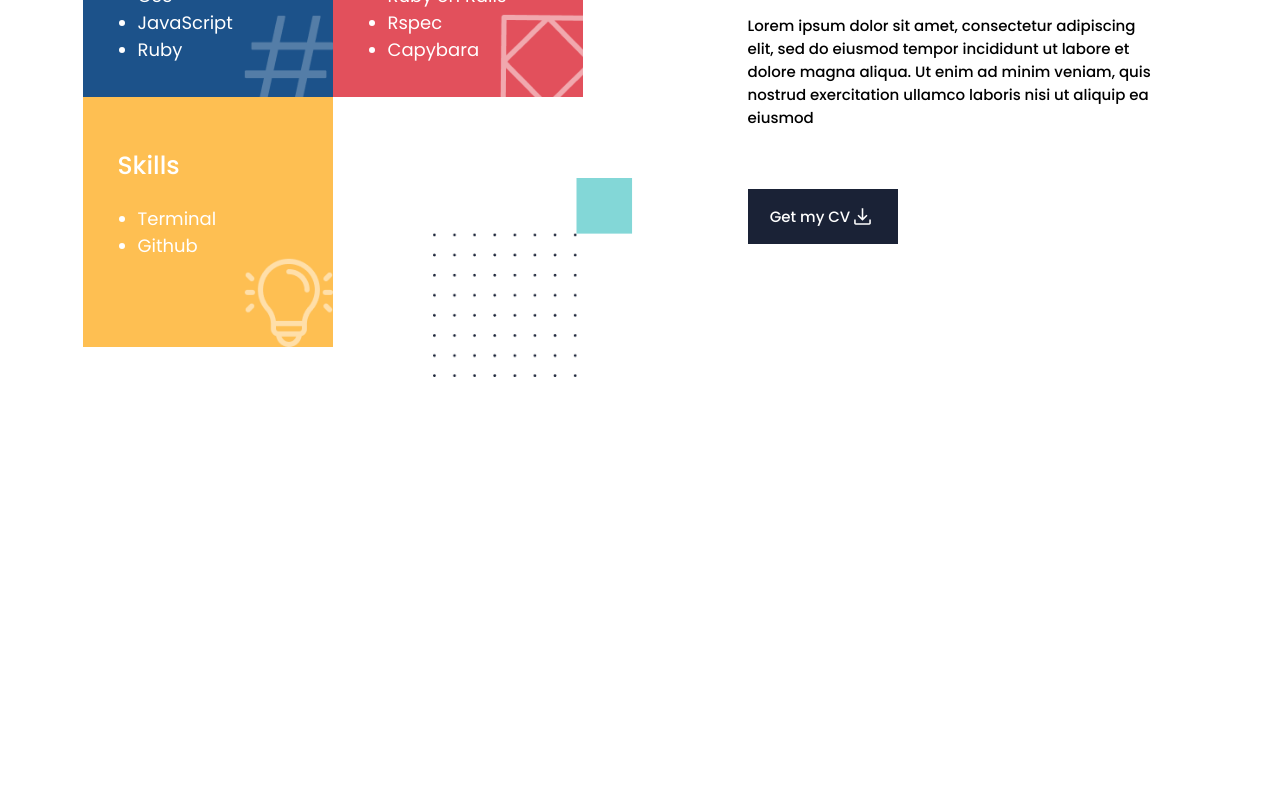
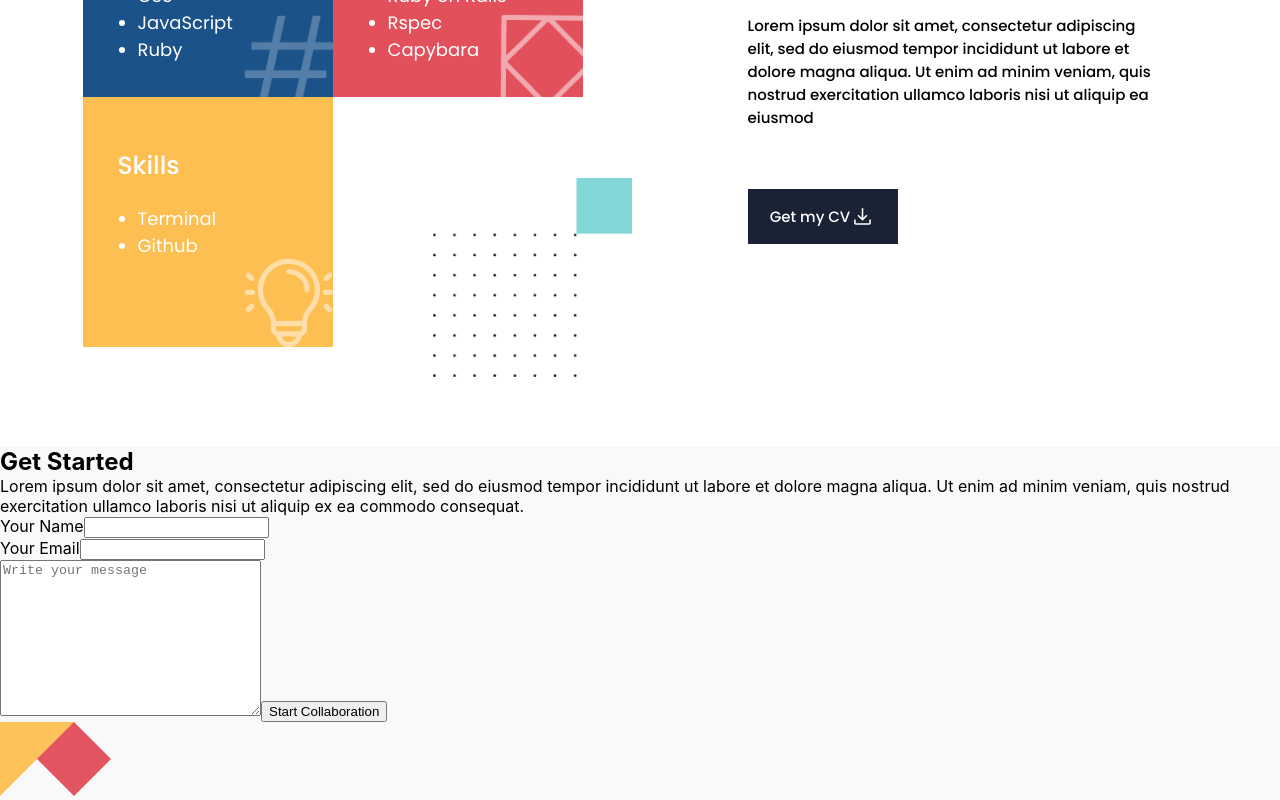
Before and after one commit to emyrue/my_portfolio, a React (Create React App) app: page / in a window 1280 px wide. Shown: the part 2746-3546 px from the top of the page. Before the commit the page ends 3193 px from the top, so only its background shows below. Built offline with nearby package versions, Linux system fonts and the light colour scheme; a web font is replaced by a local one.

Commit message:
Elements added to contact section

```diff
--- a/src/App.js
+++ b/src/App.js
@@ -2,6 +2,7 @@ import NavBar from './components/navbar';
 import HomePage from './pages/HomePage';
 import Projects from './pages/Projects';
 import About from './pages/About';
+import Contact from './pages/Contact';
 import './App.css';
 
 function App() {
@@ -11,6 +12,7 @@ function App() {
       <HomePage />
       <Projects />
       <About />
+      <Contact />
     </div>
   );
 }
--- /dev/null
+++ b/src/pages/Contact.js
@@ -0,0 +1,32 @@
+import mobileTop from '../images/image_geometry_1.png';
+import topLeft from '../images/contact-top-left.png';
+import bottomRight from '../images/contact-bottom-right.png';
+import '../style/contact.css';
+
+function Contact() {
+  return (
+    <section id="contact">
+      <form>
+        <h2 className="form-heading">Get Started</h2>
+        <p className="form-text">Lorem ipsum dolor sit amet, consectetur adipiscing elit, sed do eiusmod tempor incididunt ut labore et dolore magna aliqua. Ut enim ad minim veniam, quis nostrud exercitation ullamco laboris nisi ut aliquip ex ea commodo consequat.</p>
+        <div className="flex-container">
+          <div className="input-div">
+            <label htmlFor="name">Your Name</label>
+            <input className="input-box" type="text" id="name" name="name" />
+          </div>
+          <div className="input-div">
+            <label htmlFor="email">Your Email</label>
+            <input className="input-box" type="text" id="email" name="email" />
+          </div>
+        </div>
+        <textarea name="message" id="message" cols="30" rows="10" placeholder="Write your message"></textarea>
+        <button type="submit" className="submit-button">Start Collaboration</button>
+      </form>
+      <img src={mobileTop} alt="" className="mobile-top" />
+      <img src={topLeft} alt="" className="contact-top-left" />
+      <img src={bottomRight} alt="" className="contact-bottom-right" />
+    </section>
+  );
+}
+
+export default Contact;
--- /dev/null
+++ b/src/style/contact.css
@@ -0,0 +1,8 @@
+#contact {
+  background-image: url('../images/background.png');
+}
+
+.contact-top-left,
+.contact-bottom-right {
+  display: none;
+}
```
